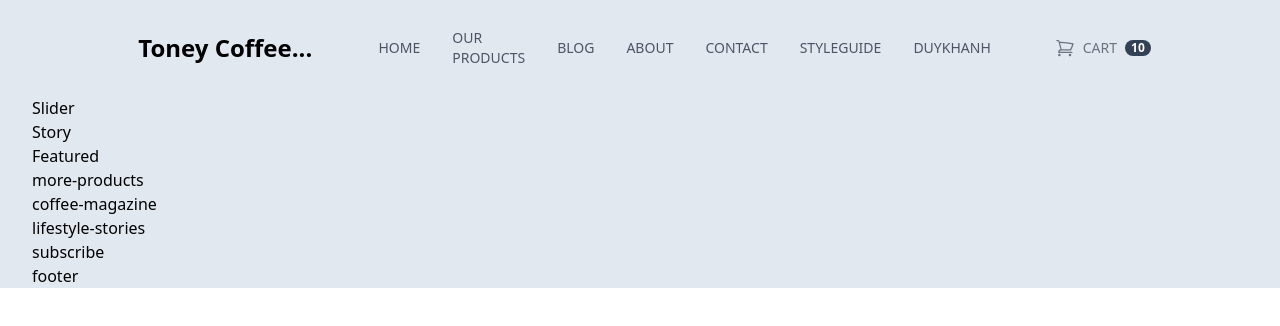
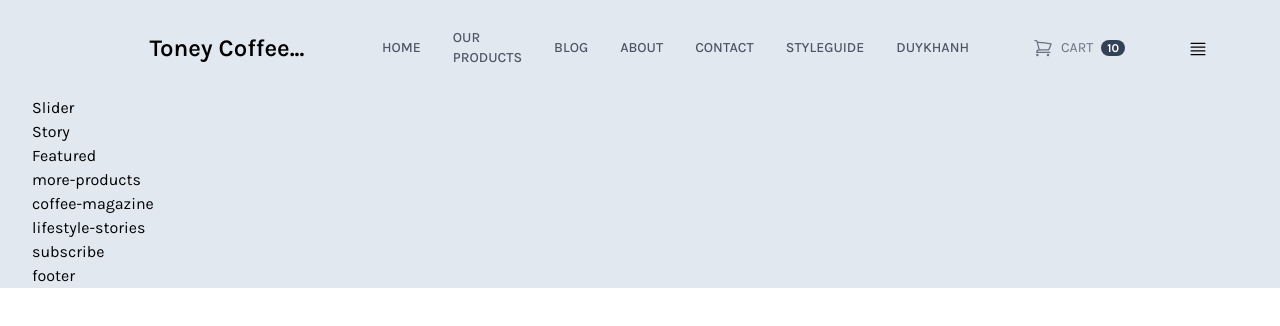
Before and after one commit to lekhanh0211/tailwind, a website: page public/index.html in a window 1280 px wide. Drawn offline with Linux system fonts and the light colour scheme.

Commit message:
continue

```diff
--- a/public/index.html
+++ b/public/index.html
@@ -5,12 +5,13 @@
     <meta http-equiv="X-UA-Compatible" content="IE=edge" />
     <meta name="viewport" content="width=device-width, initial-scale=1.0" />
     <link href="./output.css" type="text/css" rel="stylesheet" />
+    <link rel="icon" href="./images/favicon/icon.jfif" sizes="16x16">
     <title>Taildwind Coffee Style</title>
   </head>
   <body>
     <div id="root">
       <div
-        class="content-wrapper max-w-screen-2xl text-base mx-auto px-8 bg-slate-200"
+        class="content-wrapper font-Karla max-w-screen-2xl text-base mx-auto px-8 bg-slate-200"
       >
         <!-- Begin header -->
         <header class="py-6 mx-10">
@@ -69,6 +70,12 @@
                 >
               </li>
             </ul>
+            <div class="">
+              <svg xmlns="http://www.w3.org/2000/svg" fill="none" viewBox="0 0 24 24" stroke-width="1.5" stroke="currentColor" class="ldk-icon">
+                <path stroke-linecap="round" stroke-linejoin="round" d="M3.75 5.25h16.5m-16.5 4.5h16.5m-16.5 4.5h16.5m-16.5 4.5h16.5" />
+              </svg>
+
+            </div>
           </nav>
         </header>
         <!-- End header -->
--- a/src/input.css
+++ b/src/input.css
@@ -1,3 +1,5 @@
+
+@import url('https://fonts.googleapis.com/css2?family=Karla:ital,wght@0,200;0,300;0,400;0,500;0,600;0,700;0,800;1,200;1,300;1,400;1,500;1,600;1,700;1,800&display=swap');
 @tailwind base;
 @tailwind components;
 @tailwind utilities;
--- a/tailwind.config.js
+++ b/tailwind.config.js
@@ -3,6 +3,9 @@ module.exports = {
   content: ["./public/**/*.{html,js}"],
   theme: {
     extend: {
+      fontFamily:{
+        Karla: ['Karla', 'sans-serif']
+      },
       colors:{
         'light-coffee':'#C89F94'
       }
```
Also changed, not shown: public/images/favicon/icon.jfif (added), public/output.css.
